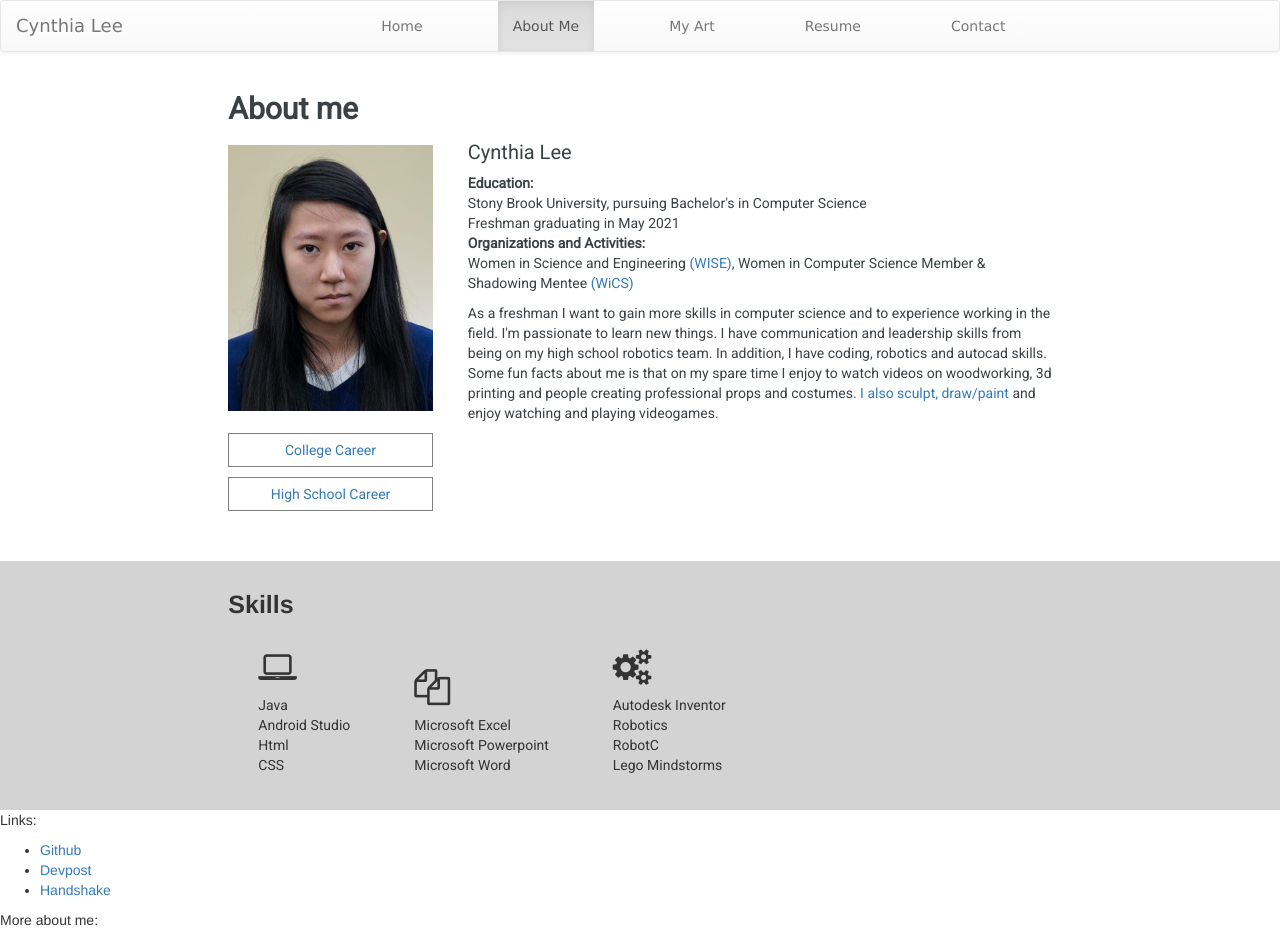
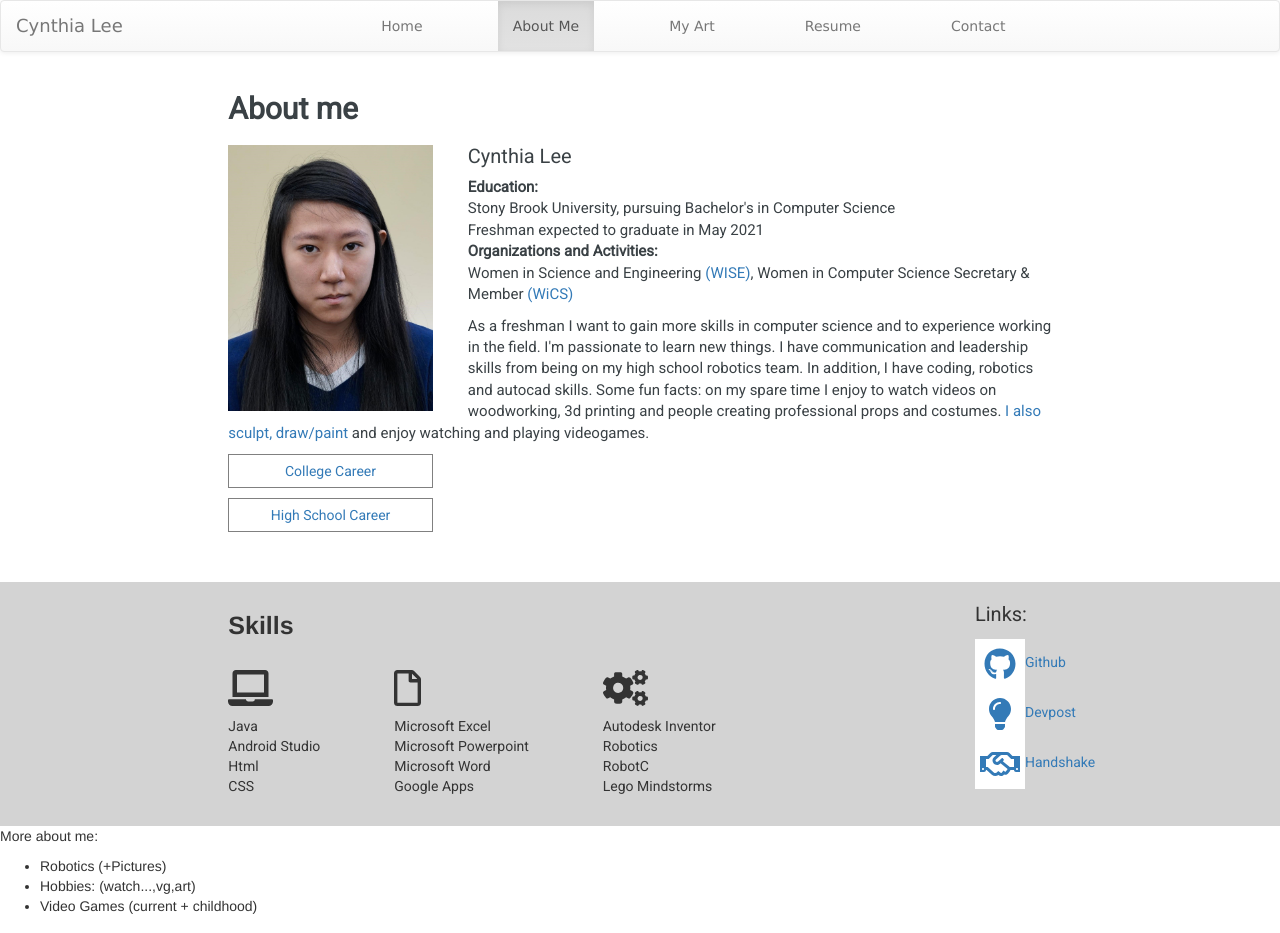
Before and after one commit to Cynthia-Lee/first-website-draft, a plain HTML site: page about.html in a window 1280 px wide. Shown: the top 933 px of the page. Drawn offline with nearby package versions, Linux system fonts and the light colour scheme.

Commit message:
Updated About page

```diff
--- a/about.html
+++ b/about.html
@@ -5,7 +5,7 @@
 		<link rel='icon' href='Logo.jpg' type='image/x-icon'/ >
 		<link href="https://fonts.googleapis.com/css?family=Roboto" rel="stylesheet">
 
-		<link rel="stylesheet" href="https://cdnjs.cloudflare.com/ajax/libs/font-awesome/4.7.0/css/font-awesome.min.css">
+		<script defer src="https://use.fontawesome.com/releases/v5.0.8/js/all.js"></script>
 
 		<link rel="stylesheet" type="text/css"
 		href="main.css"/>
@@ -48,22 +48,16 @@
 		<div class="self">
 			<div class="container-fluid">
 			   <div class="row">
+			   		<!-- </div class="col-lg-2 col-lg-offset-2 col-md-2 col-md-offset-2"> -->
 			   		<div class="col-lg-8 col-lg-offset-2">
 			   			<h1>About me</h1>
-			   			<img src="Self2017.jpg" alt="Photo of Cynthia" width="204.5" height="265.667" align="left">
-			   			<h2>Cynthia Lee</h2>
+			   			<img src="Self2017.jpg" alt="Photo of Cynthia" width="204.5" height="265.667" align="left" id="profilepic">
+			   			<!--<img class="img-responsive" src="Self2017.jpg" alt="Photo of Cynthia" width="204.5" height="265.667">-->
 
-			   			<p>
-							<strong>Education:</strong> <br>
-							Stony Brook University, pursuing Bachelor's in Computer Science<br>
-							Freshman graduating in May 2021<br>
-							<strong>Organizations and Activities:</strong> <br>
-							Women in Science and Engineering <a href="http://www.stonybrook.edu/commcms/wise/index.php" target="_blank">(WISE)</a>, Women in Computer Science Member & Shadowing Mentee <a href="http://www3.cs.stonybrook.edu/~wics/" target="_blank">(WiCS)</a><br>
-						</p>
-						<p>
-							As a freshman I want to gain more skills in computer science and to experience working in the field. I'm passionate to learn new things. I have communication and leadership skills from being on my high school robotics team. In addition, I have coding, robotics and autocad skills. Some fun facts about me is that on my spare time I enjoy to watch videos on woodworking, 3d printing and people creating professional props and costumes.
-							<a href="art.html">I also sculpt, draw/paint</a> and enjoy watching and playing videogames.
-						</p>
+<!--			   		</div> -->
+
+<!-- <div class="col-lg-6 col-md-6" id="bio"> -->
+
 
 						<!--
 						<p>
@@ -80,6 +74,23 @@
 						    </div>
 						</div>
 						-->
+
+					<h2>Cynthia Lee</h2>
+
+			   			<p>
+							<strong>Education:</strong> <br>
+							Stony Brook University, pursuing Bachelor's in Computer Science<br>
+							Freshman expected to graduate in May 2021<br>
+							<strong>Organizations and Activities:</strong> <br>
+							Women in Science and Engineering <a href="http://www.stonybrook.edu/commcms/wise/index.php" target="_blank">(WISE)</a>, Women in Computer Science Secretary & Member <a href="http://www3.cs.stonybrook.edu/~wics/" target="_blank">(WiCS)</a><br>
+						</p>
+						<p>
+							As a freshman I want to gain more skills in computer science and to experience working in the field. I'm passionate to learn new things. I have communication and leadership skills from being on my high school robotics team. In addition, I have coding, robotics and autocad skills. Some fun facts: on my spare time I enjoy to watch videos on woodworking, 3d printing and people creating professional props and costumes.
+							<a href="art.html">I also sculpt, draw/paint</a> and enjoy watching and playing videogames.
+						</p>
+
+
+
 
 <div id="accordion">
 						  	<div class="card">
@@ -130,9 +141,7 @@
 										<li>Personal: Dean’s Honor Roll (2017), CET Award in Computer Programming (2017), Arista and Archon society (2017); The Haney Medal (2014) The School Art League</li>
 										<li>Robotics: FTC New York Qualifiers (2016 – 2017) Winning Alliance Award, Inspire First Place Award, Control Award</li>
 									</ul>
-
 								</p>
-
 						      </div>
 						    </div>
 						</div>
@@ -141,20 +150,75 @@
 
 </div>
 
-
-
-
-
-
-
-
 			   	</div>
 			</div>
 		</div>
 
 
 
+		<!--
+		<div class="container-fluid">
+			   <div class="row">
+					<div class="col-lg-8 col-lg-offset-2">
+						<div id="accordion">
+						  	<div class="card">
+							    <div class="card-header" id="headingTwo">
+							      <h5 class="mb-0">
+							        <button class="btn btn-link collapsed" data-toggle="collapse" data-target="#collapseTwo" aria-expanded="false" aria-controls="collapseTwo">
+							          College Career
+							        </button>
+							      </h5>
+							    </div>
+							    <div id="collapseTwo" class="collapse" aria-labelledby="headingTwo" data-parent="#accordion">
+							      <div class="card-body">
 
+							      	My <a href="http://www.stonybrook.edu/sb/bulletin/current/courses/cse/" target="_blank">CS Courses</a> Progress<br>
+							      	<hr>
+							      	Taken:
+							        <ul>
+							        	<li>CSE 114 - Introduction to Object-Oriented Programming</li>
+							        </ul>
+							        Currently taking:
+							        <ul>
+							        	<li>CSE 214 - Data Structures</li>
+							        	<li>CSE 215 - Foundations of Computer Science</li>
+							        </ul>
+							      </div>
+							    </div>
+							</div>
+						<div class="card">
+						    <div class="card-header" id="headingThree">
+						      <h5 class="mb-0">
+						        <button class="btn btn-link collapsed" data-toggle="collapse" data-target="#collapseThree" aria-expanded="false" aria-controls="collapseThree">
+						          High School Career
+						        </button>
+						      </h5>
+						    </div>
+						    <div id="collapseThree" class="collapse" aria-labelledby="headingThree" data-parent="#accordion">
+						        <div class="card-body">
+						        I went to Midwood High School and graduated with a cumulative average of 97. I've spent a lot of time on robotics and was on my school's FTC robotics team for two years. I really enjoyed building and coding robots. You could usually find me in the robotics room working on our FTC robot.
+						        <hr>
+						        <p>
+									Classes I've enjoyed:
+									<ul>
+										<li>Robotics: Robotics 1, Advanced Robotics 2, Mechatronics, AutoCAD</li>
+										<li>Math/Science: AP Computer Science, AP Calculus AB, AP Statistics</li>
+									</ul>
+									Awards:
+									<ul>
+										<li>Personal: Dean’s Honor Roll (2017), CET Award in Computer Programming (2017), Arista and Archon society (2017); The Haney Medal (2014) The School Art League</li>
+										<li>Robotics: FTC New York Qualifiers (2016 – 2017) Winning Alliance Award, Inspire First Place Award, Control Award</li>
+									</ul>
+								</p>
+						      </div>
+						    </div>
+						</div>
+					</div>
+
+				</div>
+			</div>
+		</div>
+		-->
 
 		<!--
 		<div class="skills">
@@ -174,12 +238,12 @@
 		-->
 		<div class="container-fluid">
 			<div class="row" id="s">
-				<div class="col-lg-8 col-lg-offset-2">
+				<div class="col-xs-6 col-xs-offset-2"> <!-- <div class="col-lg-8 col-lg-offset-2"> -->
 					<!-- <div class="c"> -->
 					<h2>Skills</h2>
 					<div id="sk">
 						<ul>
-							<i class="fa fa-laptop" style="font-size:36px;"></i>
+							<i class="fas fa-laptop" style="font-size:36px;"></i>
 							<li>Java</li>
 							<li>Android Studio</li>
 							<li>Html</li>
@@ -188,23 +252,61 @@
 					</div>
 					<div id="sk">
 						<ul>
-							<i class="fa fa-files-o" style="font-size:36px;"></i>
+							<i class="far fa-file" style="font-size:36px;"></i>
 							<li>Microsoft Excel</li>
 							<li>Microsoft Powerpoint</li>
 							<li>Microsoft Word</li>
+							<li>Google Apps</li>
 						</ul>
 					</div>
 					<div id="sk">
 						<ul>
-							<i class="fa fa-cogs" style="font-size:36px;"></i>
+							<i class="fas fa-cogs" style="font-size:36px;"></i>
 							<li>Autodesk Inventor</li>
 							<li>Robotics</li>
 							<li>RobotC</li>
 							<li>Lego Mindstorms</li>
 						</ul>
 					</div>
+
+				</div>
+
+<div class="col-xs-3 col-xs-offset-1"> <!-- <div class="col-xs-4"> -->
+				<div id="sk">
+				<div id="linkcol">
+				<p>Links:</p>
+				<ul class="eachLink">
+					<li><a href="https://github.com/Cynthia-Lee" target="_blank"><div id="boxed"><i class="fab fa-github" style="font-size:32px;"></i></div>Github</a></li>
+					<li><a href="https://devpost.com/Cynthia-Lee" target="_blank"><div id="boxed"><i class="fas fa-lightbulb" style="font-size:32px;"></i></div>Devpost</a></li>
+					<li><a href="https://stonybrook.joinhandshake.com/users/6797971" target="_blank"><div id="boxed"><i class="far fa-handshake" style="font-size:32px;"></i></div>Handshake</a></li>
+				</ul>
+				</div>
+</div>
+</div>
+
+
+
 					<!-- </div> -->
 				</div>
+
+				<!--
+<div class="col-lg-3 col-lg-offset-1">
+				<div id="sk">
+					<div class="links">
+			<p>Links:</p>
+			<ul class="eachLink">
+				<li><a href="https://github.com/Cynthia-Lee" target="_blank"><div id="boxed"><i class="fab fa-github" style="font-size:32px;"></i></div>Github</a></li>
+				<li><a href="https://devpost.com/Cynthia-Lee" target="_blank"><div id="boxed"><i class="fas fa-lightbulb" style="font-size:32px;"></i></div>Devpost</a></li>
+				<li><a href="https://stonybrook.joinhandshake.com/users/6797971" target="_blank"><div id="boxed"><i class="far fa-handshake" style="font-size:32px;"></i></div>Handshake</a></li>
+			</ul>
+		</div>
+
+</div>
+</div>
+
+-->
+
+
 			</div>
 		</div>
 
@@ -213,15 +315,20 @@
 
 
 
+<!--
 
 		<div class="links">
 			<p>Links:</p>
-			<ul>
-				<li><a href="https://github.com/Cynthia-Lee">Github</a></li>
-				<li><a href="https://devpost.com/Cynthia-Lee">Devpost</a></li>
-				<li><a href="https://stonybrook.joinhandshake.com/users/6797971">Handshake</a></li>
+			<ul class="eachLink">
+				<li><a href="https://github.com/Cynthia-Lee" target="_blank"><div id="boxed"><i class="fab fa-github" style="font-size:32px;"></i></div>Github</a></li>
+				<li><a href="https://devpost.com/Cynthia-Lee" target="_blank"><div id="boxed"><i class="fas fa-lightbulb" style="font-size:32px;"></i></div>Devpost</a></li>
+				<li><a href="https://stonybrook.joinhandshake.com/users/6797971" target="_blank"><div id="boxed"><i class="far fa-handshake" style="font-size:32px;"></i></div>Handshake</a></li>
 			</ul>
 		</div>
+
+-->
+
+
 
 		<p>
 			More about me:
--- a/main.css
+++ b/main.css
@@ -91,8 +91,9 @@ i {
 }
 */
 .self img {
-	margin-right: 35px;
+	/*margin-right: 35px;*/
 	margin-top: 10px;
+	/*margin-bottom: 15px;*/
 }
 /*
 .self p{
@@ -107,7 +108,15 @@ i {
 
 .self h2 {
 	font-size: 20px;
-	margin-top: 16px;
+	/*margin-top: 68px;*/
+}
+
+.self p {
+	font-size: 15px;
+}
+
+.self #profilepic {
+	margin-right: 35px;
 }
 /*
 .self {
@@ -156,9 +165,14 @@ i {
 
 #sk ul {
     list-style: none;
-    padding: 0px 30px;
-    padding-bottom: 25px;
+    padding: 0px;
+    margin-right: 70px;
+    margin-bottom: 30px;
+    /*padding: 0px 30px;
+    padding-right: 30px;
+    padding-bottom: 30px;*/
 }
+
 /*
 .c {
     width:800px;
@@ -166,13 +180,41 @@ i {
     text-align:center;
 }
 */
-#sk i {
+#sk .fa-laptop, .fa-file, .fa-cogs {
 	margin-bottom: 10px;
 }
 
 .links {
 	clear: both;
 }
+
+.links li {
+	/*margin-bottom: 5px;*/
+}
+
+#linkcol {
+	margin-top: 18px;
+}
+
+#linkcol p {
+	font-size: 20px;
+}
+
+#boxed {
+	width:50px; /*80*/
+    height:50px; /*80*/
+    background-color:white;
+    /*line-height:80px;*/
+    line-height: 65px;
+    text-align:center;
+    vertical-align:middle;
+    display:inline-block;
+}
+
+.links .fa-github, .fa-lightbulb, .fa-handshake {
+
+}
+
 /*
 .center {
     margin: auto;
```
Also changed, not shown: contact.html (+3 -1 lines). Lines whose indentation alone changed are shown as unchanged.
